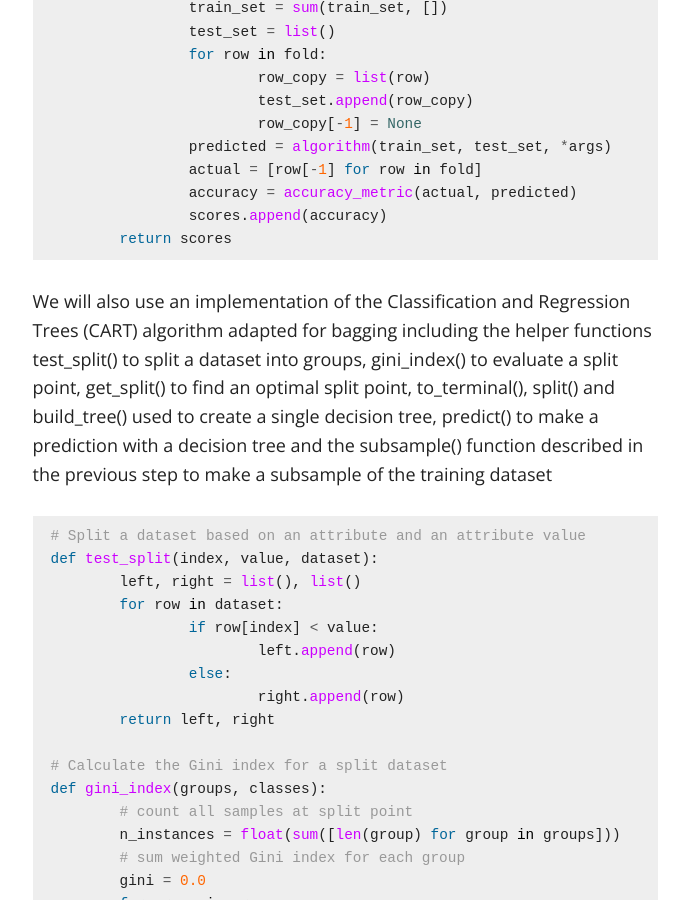
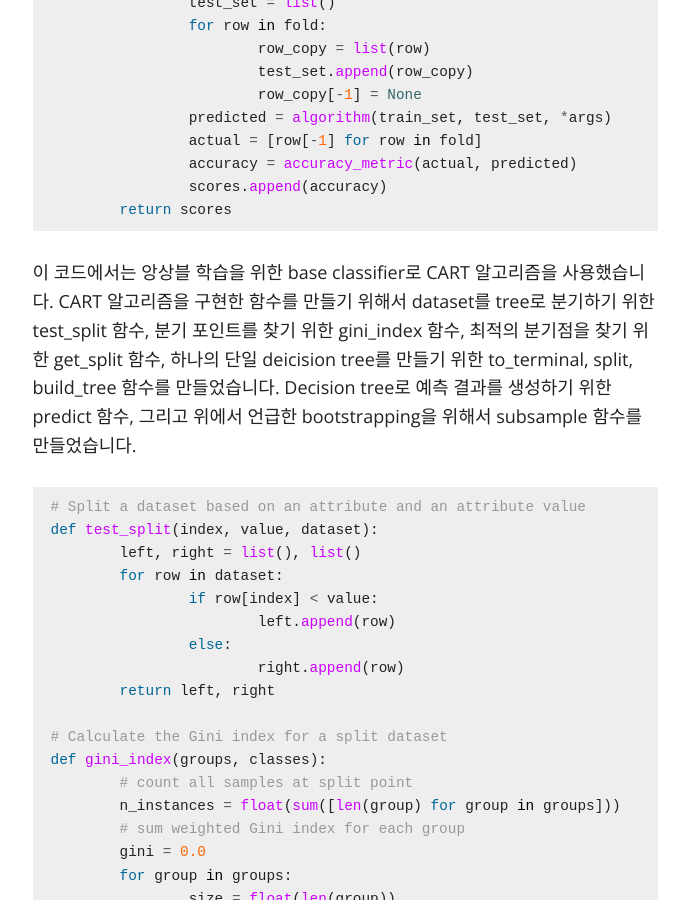
Before and after one commit to seokchaeyoon/seokchaeyoon.github.io, a Jekyll site: the page built from index.md, in a window 1280 px wide and 900 px high, scrolled down 18876 px. Shown: the whole window, without its empty margins (295-984 px from the left). Built offline with Jekyll 4.4.1, drawn with Linux system fonts in a browser that asks for light colours; nearby versions of some CDN libraries; formulas are drawn with MathJax 3; some of the changed text lies outside the part shown.

Commit message:
Update index.md

````diff
--- a/index.md
+++ b/index.md
@@ -314,7 +314,7 @@ def str_column_to_int(dataset, column):
 	return lookup
 ```
 
-이 코드에서는 모델의 성능을 측정하기 위해서 k-fold 교차 검증 방법을 사용했습니다. 이를 위해서 training 데이터셋을 k로 쪼개고 k-1개의 데이터셋은 training data, 나머지 1개의 데이트셋은 validation data로 사용하고 모델의 error를 계산했습니다. 각각의 모델의 분류 정확성을 측정하기 위해서  Classification accuracy will be used to evaluate each model. These behaviors are provided in the cross_validation_split(), accuracy_metric() and evaluate_algorithm() helper functions.
+이 코드에서는 모델의 성능을 측정하기 위해서 k-fold 교차 검증 방법을 사용했습니다. 이를 위해서 training 데이터셋을 k로 쪼개고 k-1개의 데이터셋은 training data, 나머지 1개의 데이트셋은 validation data로 사용하고 모델의 error를 계산했습니다. 각각의 모델의 분류 정확성을 측정하기 위해서 3개의 함수(cross_validation_split, accuracy_metric, evaluate_algorithm)를 만들었습니다.
 
 ```python
 # Split a dataset into k folds
@@ -358,7 +358,7 @@ def evaluate_algorithm(dataset, algorithm, n_folds, *args):
 	return scores
 ```
 
-We will also use an implementation of the Classification and Regression Trees (CART) algorithm adapted for bagging including the helper functions test_split() to split a dataset into groups, gini_index() to evaluate a split point, get_split() to find an optimal split point, to_terminal(), split() and build_tree() used to create a single decision tree, predict() to make a prediction with a decision tree and the subsample() function described in the previous step to make a subsample of the training dataset
+이 코드에서는 앙상블 학습을 위한 base classifier로 CART 알고리즘을 사용했습니다. CART 알고리즘을 구현한 함수를 만들기 위해서 dataset를 tree로 분기하기 위한 test_split 함수, 분기 포인트를 찾기 위한 gini_index 함수, 최적의 분기점을 찾기 위한 get_split 함수, 하나의 단일 deicision tree를 만들기 위한 to_terminal, split, build_tree 함수를 만들었습니다. Decision tree로 예측 결과를 생성하기 위한 predict 함수, 그리고 위에서 언급한 bootstrapping을 위해서 subsample 함수를 만들었습니다.
 
 ```python
 # Split a dataset based on an attribute and an attribute value
@@ -464,7 +464,7 @@ def subsample(dataset, ratio):
 	return sample
 ```
 
-A new function named bagging_predict() is developed that is responsible for making a prediction with each decision tree and combining the predictions into a single return value. This is achieved by selecting the most common prediction from the list of predictions made by the bagged trees.
+bagging_predict 함수는 여러 base classifier의 예측값을 결합하는 함수이다. 이 코드에서는 majority voting 방식으로 예측값을 결합했다.
 
 ```python
 # Make a prediction with a list of bagged trees
````
